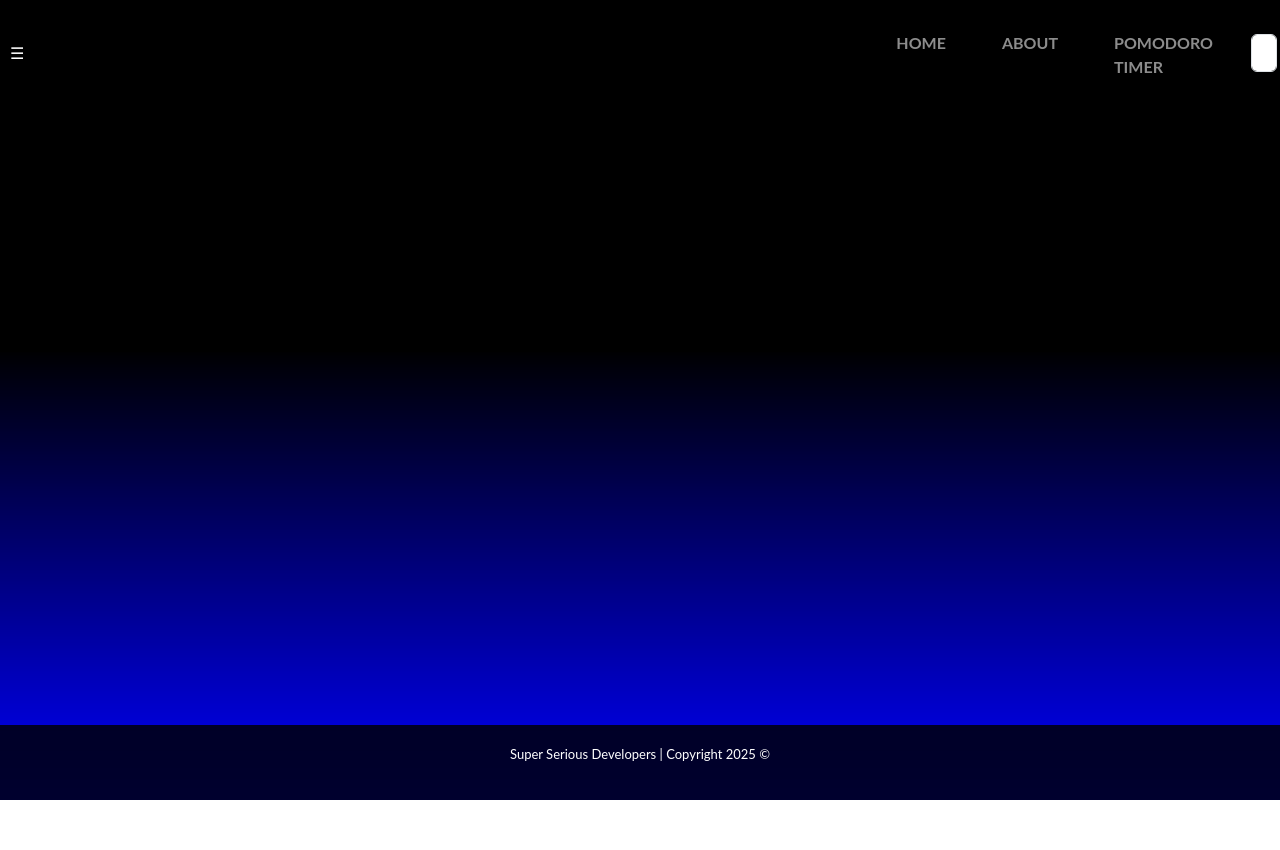
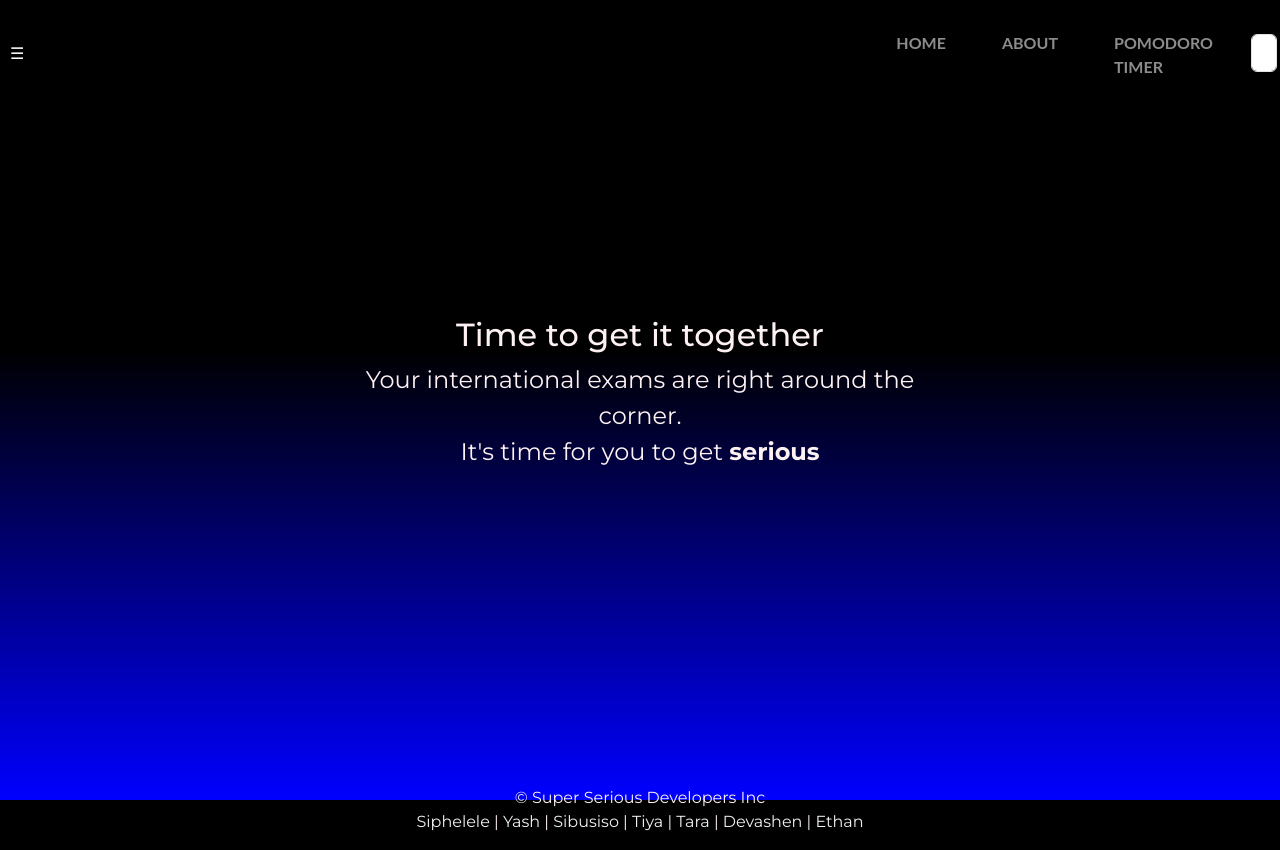
Before and after one commit to YashMaharaj/TimerProjectRemastered, a plain HTML site: page index.html in a window 1280 px wide. Before the commit the page ends 800 px from the top, so only its background shows below. Drawn offline with nearby package versions, Linux system fonts and the light colour scheme; files whose address does not match are found by name.

Commit message:
Styling update

```diff
--- a/index.html
+++ b/index.html
@@ -2,14 +2,19 @@
 <html lang="en">
 <head>
     <link href="https://cdn.jsdelivr.net/npm/bootstrap@5.3.6/dist/css/bootstrap.min.css" rel="stylesheet"
-    integrity="sha384-4Q6Gf2aSP4eDXB8Miphtr37CMZZQ5oXLH2yaXMJ2w8e2ZtHTl7GptT4jmndRuHDT" crossorigin="anonymous">
+        integrity="sha384-4Q6Gf2aSP4eDXB8Miphtr37CMZZQ5oXLH2yaXMJ2w8e2ZtHTl7GptT4jmndRuHDT" crossorigin="anonymous">
 
     <link rel="stylesheet" href="style.css">
 
     <meta charset="UTF-8">
     <meta name="viewport" content="width=device-width, initial-scale=1.0">
     <title>SuperSerious Count Down1</title>
-
+    <link rel="preconnect" href="https://fonts.googleapis.com">
+    <link rel="preconnect" href="https://fonts.gstatic.com" crossorigin>
+    <link
+        href="https://fonts.googleapis.com/css2?family=Montserrat:ital,wght@0,100..900;1,100..900&family=Noto+Serif:ital,wght@0,100..900;1,100..900&display=swap"
+        rel="stylesheet">
+    <link rel="icon" type="image" href="images/Designer.png">
     <!-- <style>
         * {
             margin: 0;
@@ -71,11 +76,12 @@
                 }
             </script>
 
+<!--================================= BODY CONTENT================ -->
             <div class="container-fluid">
                 <div class="collapse navbar-collapse" id="navbarSupportedContent">
                     <ul class="navbar-nav mb-2 mb-lg-0">
                         <li class="nav-item">
-                            <a class="nav-link" href="#">HOME</a>
+                            <a class="nav-link" href="index.html">HOME</a>
                         </li>
                         <li class="nav-item">
                             <a class="nav-link" href="#">ABOUT</a>
@@ -94,6 +100,8 @@
         <hr class="top-divider mt-0 mb-4" style="border-top: 2px solid #ccc;">
     </header>
 
+
+<!--================================= PARTITION================ -->
 <div class="gradient-background"></div>
 <div class="partition">
     <div class="row">
@@ -106,9 +114,21 @@
     </div>
 </div>
 
-<footer>
-    <p>Super Serious Developers | Copyright 2025 ©</p>
-</footer>
+<!--================================= BODY CONTENT================ -->
+<div class="BodyText" id="HomePage-Text">
+    <h2 id="Home-page-body-title"> Time to get it together</h2>
+    <p id="body-paragraph">Your international exams are right around the corner.<br> It's time for you to get <strong>serious</strong></p>
+
+</div>
+
+
+
+
+<!--================================= Footer================ -->
+    <footer >
+       <p class="footer"> © Super Serious Developers Inc  <br>  <a href="https://github.com/Devcon-one" target="_blank">Siphelele</a> |
+        <a href="https://github.com/YashMaharaj" target="_blank">Yash</a> | <a href="https://github.com/sibusiso-k-t" target="_blank">Sibusiso</a> |  <a href="https://github.com/tiyakarapan" target="_blank">Tiya</a> | <a href="https://github.com/tara2401" target="_blank">Tara</a> | <a href="https://github.com/Nikheal626" target="_blank">Devashen</a> | <a href="https://github.com/eths27" target="_blank">Ethan</a></p>
+    </footer>
 <script src="script.js"></script>
 </body>
 </html>
--- a/script.js
+++ b/script.js
@@ -5,6 +5,9 @@
 
     // PYTHON
 // Select the element where you want to display the text
+ getElementById('HomePage-Text').remove.addEventListener('click', function() {
+      display.innerHTML = '<div class = "BodyText"></div>'
+});
 var display = document.querySelector(".effect");
 
 // Select the button (link) by its ID
@@ -34,6 +37,8 @@ document.getElementById("python").addEventListener("click", function () {
         </ol>
         </div>
     `;
+
+
 });
 
 // AZ 900
--- a/style.css
+++ b/style.css
@@ -1,4 +1,7 @@
 /*   HTML STYLING   */
+/*========================= BODY =====================*/
+@import url('https://fonts.googleapis.com/css2?family=Montserrat:ital,wght@0,100..900;1,100..900&family=Noto+Serif:ital,wght@0,100..900;1,100..900&display=swap');
+
 html, body {
   height: 100%;
   margin: 0;
@@ -15,15 +18,43 @@ body {
   flex-direction: column;
 }
 
+
+.BodyText{
+  opacity: 0;
+  transform: translateY(30px);
+  animation: riseUp 1s ease-out forwards;
+  text-align: center;
+  font-size: x-large;
+}
+
+#HomePage-Text{
+  color: #fdf1f1;
+  margin: auto ;
+  width: 50%;
+  margin-top: 200px;
+  margin-bottom: 300px;
+  padding-left: 20px;
+  padding-right: 20px;
+ font-family: 'Montserrat', 'sans-seriff';
+}
+
+@keyframes riseUp {
+  to {
+    opacity: 1;
+    transform: translateY(0);
+  }
+}
+
 .partition {
   margin-top: 90px;
 }
-
+/*========================= MENU =====================*/
 .nav-head, .closebtn {
     display: inline;
     color: white;
     padding: 10px;
 }
+
 
 .sidenav {
   height: 100%;
@@ -65,7 +96,7 @@ body {
   .sidenav {padding-top: 15px;}
   .sidenav a {font-size: 18px;}
 }
-
+/*========================= NAV_BAR =====================*/
 .navbar {
   position: fixed;
     top: 0;
@@ -106,15 +137,23 @@ ul {
     display: inline;
 }
 
-footer{
-    background-color: #000000d0;
-    text-align: center;
-    padding: 20px;
-    font-size: 13px;
-    color: white;
-    margin-top: auto;
+/*========================= Footer =====================*/
+.footer{
+  color: #fdf1f1;
+  position:flexible;
+  bottom: 0;
+  text-align: center;
+  width: 100%;
+  z-index: 500;
+  font-size: medium;
+  font-family: 'Montserrat', 'sans-serif';
+  margin-top: auto;
 }
 
+.footer > a{
+  color: #f1f1f1;
+  text-decoration: none;
+}
 
 /*   JS STYLING   */
 .details {
```
Also changed, not shown: images/bgimage.jpeg (renamed from bgimage.jpeg), images/bgimagetwo.png (renamed from bgimagetwo.png).
